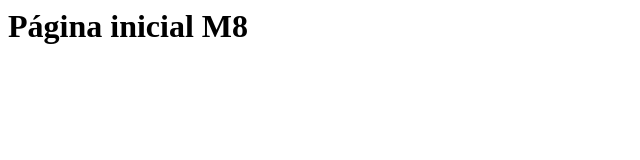
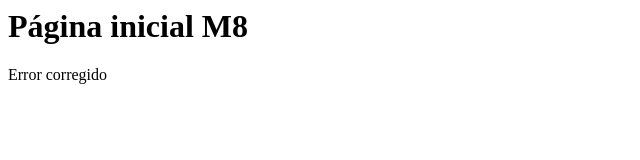
Before and after one commit to GrdzRafa/GrdzRafa-GrdzProject1, a plain HTML site: page index.html in a window 1280 px wide. Shown: the full height of the page, 0-640 px from the left. Drawn offline with Linux system fonts and the light colour scheme.

Commit message:
IC rama2

```diff
--- a/index.html
+++ b/index.html
@@ -1 +1,3 @@
 <h1>Página inicial M8</h1>
+
+<p>Error corregido</p>
```
